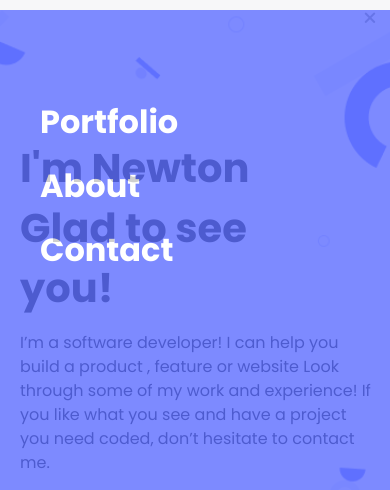
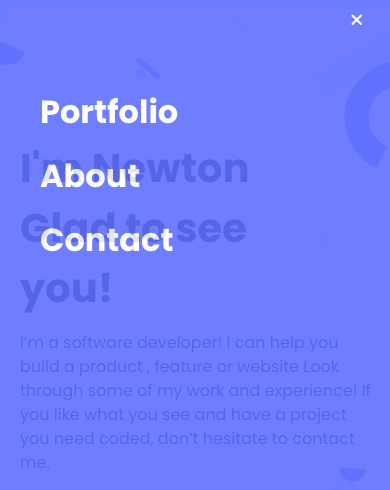
Before and after one commit to flemton/my-portfolio, a website: page index.html in a window 390 px wide. Both pictures are taken after a click on the button 356 px from the left and 22 px from the top of the page. Shown: the top 490 px of the page. Drawn offline with Linux system fonts and the light colour scheme.

Commit message:
fix mobile JS

```diff
--- a/index.html
+++ b/index.html
@@ -28,11 +28,11 @@
         </div>
     </nav>
     <div class="mobile-menu">
-        <button type="button" id="close"><i class="fa-solid fa-xmark fa-lg" id="icon-close"></i></button>
-        <ul class="mobile-menu">
-            <li class="mobile-menu-item1"><a href="#portfolio">Portfolio</a></li>
-            <li class="mobile-menu-item2"><a href="#about">About</a></li>
-            <li class="mobile-menu-item3"><a href="#contact">Contact</a></li>
+        <ul>
+            <button type="button" class="close" id="close"><i class="fa-solid fa-xmark fa-lg" id="icon-close"></i></button>
+            <li class="mobile-menu-item"><a href="#portfolio">Portfolio</a></li>
+            <li class="mobile-menu-item1"><a href="#about">About</a></li>
+            <li class="mobile-menu-item2"><a href="#contact">Contact</a></li>
         </ul>
     </div>
     <section class="headline">
--- a/main.js
+++ b/main.js
@@ -1,23 +1,27 @@
 const menuBtn = document.querySelector('.menu');
-const closeBtn = document.querySelector('#close');
+const closeBtn = document.querySelector('.close');
 const mobileMenu = document.querySelector('.mobile-menu');
+const mobileMenuItem = document.querySelector('.mobile-menu-item');
 const mobileMenuItem1 = document.querySelector('.mobile-menu-item1');
 const mobileMenuItem2 = document.querySelector('.mobile-menu-item2');
-const mobileMenuItem3 = document.querySelector('.mobile-menu-item3');
 const navbar = document.querySelector(".nav-bar")
 
-function showMenu(e) {
-    e.preventDefault();
+function showMenu() {
     mobileMenu.style.display = 'block';
+    closeBtn.style.display = 'block';
     navbar.style.display = 'none';
+    menuBtn.style.display = 'none';
   }
 
   function hideMenu() {
+    menuBtn.style.display = 'block';
+    navbar.style.display = 'flex';
     mobileMenu.style.display = 'none';
+    closeBtn.style.display = 'none';
   }
 
   menuBtn.addEventListener('click', showMenu);
   closeBtn.addEventListener('click', hideMenu);
+  mobileMenuItem.addEventListener('click', hideMenu);
   mobileMenuItem1.addEventListener('click', hideMenu);
   mobileMenuItem2.addEventListener('click', hideMenu);
-  mobileMenuItem3.addEventListener('click', hideMenu);
--- a/style.css
+++ b/style.css
@@ -39,8 +39,11 @@ nav a {
 }
 
 .mobile-menu{
+  display: none;
   width: 102vw;
+  height: 100vh;
   position: absolute;
+  top: 0;
   background-color: #6070FF;
   opacity: 0.9;
   }
@@ -48,7 +51,6 @@ nav a {
   .mobile-menu ul{
   list-style: none;
   padding-top: 80px;
-  padding-bottom: 415px;
   padding-left: 0;
   margin: 0;
   }
@@ -64,15 +66,17 @@ nav a {
   }
 
   .mobile-menu li{
-  padding: 10px;
+    padding: 10px;
   margin-left: 30px;
+  margin-top: 0;
   }
    #close{
     border: none;
     position: absolute;
-  top: 1.5%;
-  right: 4%;
+    top: 12px;
+    right: 29px;
   background: transparent;
+  color: white;
 
   }
 
```
